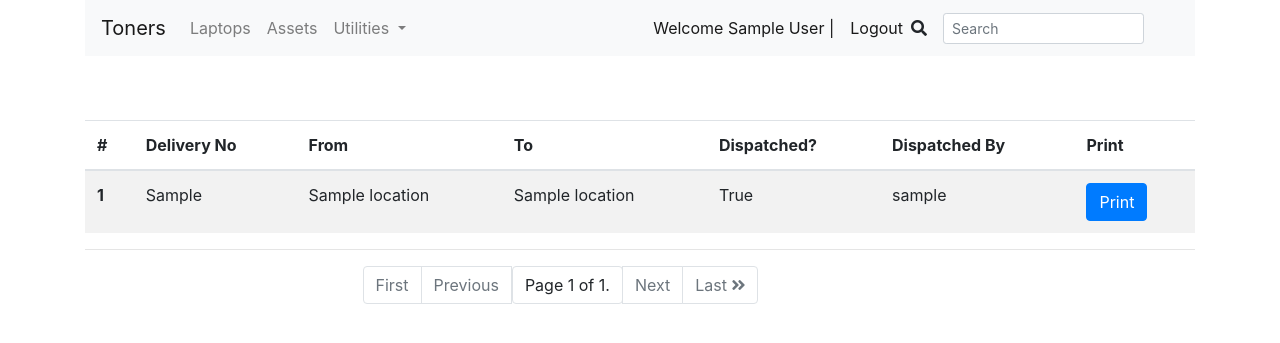
After one commit to hasalioma3/tonersAndAssets, a Django app: page /assets/deliveries/ in a window 1280 px wide. The commit adds this page. Shown: the top 343 px of the page. Run offline with Django 3.2, Linux system fonts and the light colour scheme; a user stored in the database is signed in; tables that the repository leaves empty hold one stand-in row (values such as "Sample post"); some libraries are stand-ins or nearby versions.

Commit message:
delivery pagination

```diff
--- a/assets/urls.py
+++ b/assets/urls.py
@@ -5,6 +5,7 @@ app_name='assets'
 urlpatterns=[
     path('',views.assets, name='index'),
     path('update_assets/',views.updateAsset, name='update_assets'),
+    path('deliveries/',views.deliveries, name='deliveries'),
     path('process_Response/',views.processResponse, name='process_Response'),
     path('pdf/<pk>',views.deliveries_pdf, name='pdf'),
 
--- a/assets/views.py
+++ b/assets/views.py
@@ -1,37 +1,67 @@
-from os import name, truncate
 from django.shortcuts import render,redirect,get_object_or_404
 from django.contrib.auth.models import User
 from django.contrib.staticfiles import finders
 from django.conf import settings
 from django.conf.urls import url
-import os
-#render to pdf
+from django.core.paginator import Paginator
+from django.http import JsonResponse
 from django.http import HttpResponse
 from django.template.loader import get_template
+
+#system
+import json
+import datetime
+import os
+from os import name, truncate
+
+#render to pdf
 from xhtml2pdf import pisa
+
+#Account
+from allauth.account.decorators import login_required
 
 #My Models
 from .models import DeliveryAsset,Asset,Delivery,Location,Logo
-# Create your views here.
-import json
 
-import datetime
-from django.http import JsonResponse
+
+
+@login_required
+def deliveries(request):
+    if request.user.is_authenticated:
+        # staff=request.user.staff
+        deliveryList=Delivery.objects.filter(dispatched=True).order_by('id').reverse()
+        paginator = Paginator(deliveryList,2)
+        page_number=request.GET.get('page')
+        pages=paginator.get_page(page_number)
+
+    context={
+        'pages':pages,
+    }
+    return render(request, 'assets/deliveries.html', context)
+
+@login_required
 def assets(request):
     if request.user.is_authenticated:
         branch=Location.objects.all()
         staff=request.user.staff
         delivery, dispatched=Delivery.objects.get_or_create(staff=staff, dispatched=False)
-        deliveryList=Delivery.objects.filter(staff=staff, dispatched=True)
+        deliveryList=Delivery.objects.filter(staff=staff, dispatched=True).order_by('id').reverse()
+        #paginate deliveries
+        paginator = Paginator(deliveryList,2)
+        page_number=request.GET.get('page')
+        pages=paginator.get_page(page_number)
+
         # currentDelivery=delivery.deliveryNo
         asset=delivery.deliveryasset_set.all()
         delivery.deliveryNo='DEL-'+ delivery.key1
         delivery.save()
         deliveryitems=delivery.get_delivery_items_no
+
         # deliveryItem2, dispatched = DeliveryAsset.objects.filter()
         deliveryitemsss=delivery.deliveryasset_set.all()
-    assets =Asset.objects.filter(location=request.user.staff.location, transit=False)
+        assets =Asset.objects.filter(location=request.user.staff.location, transit=False)
     context={
+        'pages':pages,
         'branch':branch,
         'delivery':delivery,
         'staff':staff,
@@ -41,7 +71,7 @@ def assets(request):
         'deliveryitems':deliveryitems
         }
     return render(request, 'assets/index.html', context)
-
+@login_required
 def updateAsset(request):
     staff=request.user.staff
     staff.save()
@@ -67,7 +97,7 @@ def updateAsset(request):
         asset.transit = False
 
     return JsonResponse('Item was Added', safe=False)
-
+@login_required
 def processResponse(request, *args, **kwargs ):
     # pk = kwargs.get('pk')
     # data=json.loads(request.body)
@@ -82,6 +112,7 @@ def processResponse(request, *args, **kwargs ):
     return redirect('assets:index')
 
 
+@login_required
 def link_callback(uri, rel):
             """
             Convert HTML URIs to absolute system paths so xhtml2pdf can access those
@@ -114,6 +145,7 @@ def link_callback(uri, rel):
             print(path)
             return path
 
+@login_required
 def deliveries_pdf(request, *args, **kwargs):
     pk = kwargs.get('pk')
     if request.user.is_authenticated:
--- a/static/css/style.css
+++ b/static/css/style.css
@@ -15,3 +15,7 @@ nav {
   animation-timing-function:ease-in-out;
   animation-direction: alternate;
 }
+/* table.center {
+  margin-left:auto;
+  margin-right:auto;
+} */
--- /dev/null
+++ b/templates/assets/deliveries.html
@@ -0,0 +1,72 @@
+{% extends '../layout.html' %}
+
+{% load static %}
+{% block title %}
+
+{% endblock title %}
+{% block content %}
+
+<table class="table table-striped " >
+    <thead>
+        <tr>
+
+            <th scope="col">#</th>
+            <th scope="col">Delivery No</th>
+            <th scope="col">From</th>
+            <th scope="col">To</th>
+            <th scope="col">Dispatched?</th>
+            <th scope="col">Dispatched By</th>
+            <th scope="col">Print</th>
+        </tr>
+    </thead>
+    <tbody>
+        {% for a in pages %}
+        <tr>
+            <th scope="row">{{forloop.counter}}</th>
+            <td>{{a.deliveryNo}}</td>
+            <td>{{a.fromLocation}}</td>
+            <td>{{a.toLocation}}</td>
+            <td>{{a.dispatched}}</td>
+            <td>{{a.staff}}</td>
+            <td>
+                <a href="{% url 'assets:pdf' a.pk %}">
+                    <button class="btn btn-primary">Print</button>
+                </a>
+            </td>
+        </tr>
+        {% endfor %}
+    </tbody>
+</table>
+<hr>
+<nav aria-label="Page navigation example" style="margin:auto; width:50%;">
+    <ul class="pagination">
+        {% if pages.has_previous %}
+        <li class="page-item"><a class="page-link" href="?page=1"><i class="fas fa-angle-double-left size:9x"></i>
+                First</a></li>
+        <li class="page-item "><a class="page-link" href="?page={{ pages.previous_page_number }}">Previous</a></li>
+        {% else %}
+        <li class="page-item disabled"><a class="page-link" href="#"></i> First</a></li>
+        <li class="page-item disabled"><a class="page-link" href="#" tabindex="-1">Previous</a></li>
+
+        {% endif %}
+
+        <span class="current">
+            <li class="page-item "><a class="page-link"> Page {{ pages.number }} of {{pages.paginator.num_pages }}. </a>
+            </li>
+        </span>
+
+
+        {% if pages.has_next %}
+        <li class="page-item"><a class="page-link" href="?page={{ pages.next_page_number }}">Next</a></li>
+        <li class="page-item"><a class="page-link" href="?page={{ pages.paginator.num_pages }}">Last <i
+                    class="fas fa-angle-double-right"></i></a></li>
+        {% else %}
+        <li class="page-item disabled"><a class="page-link" href="#">Next</a></li>
+        <li class="page-item disabled"><a class="page-link" href="#">Last <i class="fas fa-angle-double-right"></i></a>
+        </li>
+        {% endif %}
+
+    </ul>
+</nav>
+
+{% endblock content %}
--- a/templates/assets/delivery.html
+++ b/templates/assets/delivery.html
@@ -1,7 +1,6 @@
 {% load static %}
 <!DOCTYPE html>
 <html lang="en">
-
 <head>
     <meta charset="UTF-8">
     <meta http-equiv="X-UA-Compatible" content="IE=edge">
@@ -182,7 +181,6 @@
 
         </table>
         {% endfor %}
-
         <p class="separator">&nbsp;<p>
 
 
@@ -211,6 +209,7 @@
                             <td></td>
                         </tr>
                     </table>
+
                 </div>
 </body>
 
--- a/templates/layout.html
+++ b/templates/layout.html
@@ -37,7 +37,9 @@
 </head>
 
 <body class="container">
+
   <nav class="navbar navbar-expand-lg navbar-light bg-light">
+
     <a class="navbar-brand" href="{% url 'toners' %}">Toners</a>
     <button class="navbar-toggler" type="button" data-toggle="collapse" data-target="#navbarSupportedContent"
       aria-controls="navbarSupportedContent" aria-expanded="false" aria-label="Toggle navigation">
@@ -45,20 +47,24 @@
     </button>
 
     <div class="collapse navbar-collapse" id="navbarSupportedContent">
+
       <ul class="navbar-nav mr-auto">
+      {% if user.is_authenticated  %}
         <li class="nav-item">
           <a class="nav-link" href="{% url 'laptops' %}">Laptops</a>
         </li>
         <li class="nav-item">
           <a class="nav-link" href="{% url 'assets:index' %}">Assets</a>
         </li>
+
+      {% if user.is_superuser  %}
         <li class="nav-item dropdown">
           <a class="nav-link dropdown-toggle" href="#" id="navbarDropdown" role="button" data-toggle="dropdown"
             aria-haspopup="true" aria-expanded="false">
-            Assets
+            Utilities
           </a>
           <div class="dropdown-menu" aria-labelledby="navbarDropdown">
-            <a class="dropdown-item" href="#" data-toggle="modal" data-target="#exampleModal">Delivery List</a>
+            <a class="dropdown-item" href="{%  url 'assets:deliveries'%}">Delivery List</a>
             <a class="dropdown-item" href="#">Add A Store</a>
             <div class="dropdown-divider"></div>
             <a class="dropdown-item" href="#">Add a Make</a>
@@ -67,13 +73,44 @@
             <a class="dropdown-item" href="#">Issue an Asset</a>
           </div>
         </li>
+        {% endif %}
+        {% endif %}
 
       </ul>
-      <form class="form-inline my-2 my-lg-0">
-        <input class="form-control mr-sm-2" type="search" placeholder="Search" aria-label="Search">
-        <button class="btn btn-outline-success my-2 my-sm-0" type="submit">Search</button>
-      </form>
+
+      <ul class="navbar-nav ml-auto">
+      {% if user.is_authenticated  %}
+       <li class="nav-item active">
+
+          <a class="nav-link" href="{% url 'toners' %}"> Welcome {{request.user.first_name}} {{request.user.last_name}} | <span class="sr-only">(current)</span></a>
+        </li>
+       <li class="nav-item active">
+          <a class="nav-link" href="/accounts/logout/"> Logout <span class="sr-only">(current)</span></a>
+        </li>
+
+        {% else %}
+
+        <li class="nav-item active">
+          <a class="nav-link" href="/accounts/login/">Login <span class="sr-only">(current)</span></a>
+        </li>
+
+        <li class="nav-item active">
+          <a class="nav-link" href="/accounts/signup/">Register <span class="sr-only">(current)</span></a>
+        </li>
+        {% endif %}
+
+
+
+      </ul>
+
+      <form class="form-inline">
+		<i id="search-icon" class="fas fa-search" aria-hidden="true"></i>
+		<input id="user-input" class="form-control form-control-sm ml-3 w-75" type="text" placeholder="Search" aria-label="Search" name="q">
+		</form>
+
+
     </div>
+
   </nav>
 
 
```
Also changed, not shown: reqmac.txt (added, +32 -0 lines), templates/assets/index.html (+15 -19 lines), todo.txt (+5 -3 lines), assets/models.py (line endings or trailing spaces), 1 other file.
